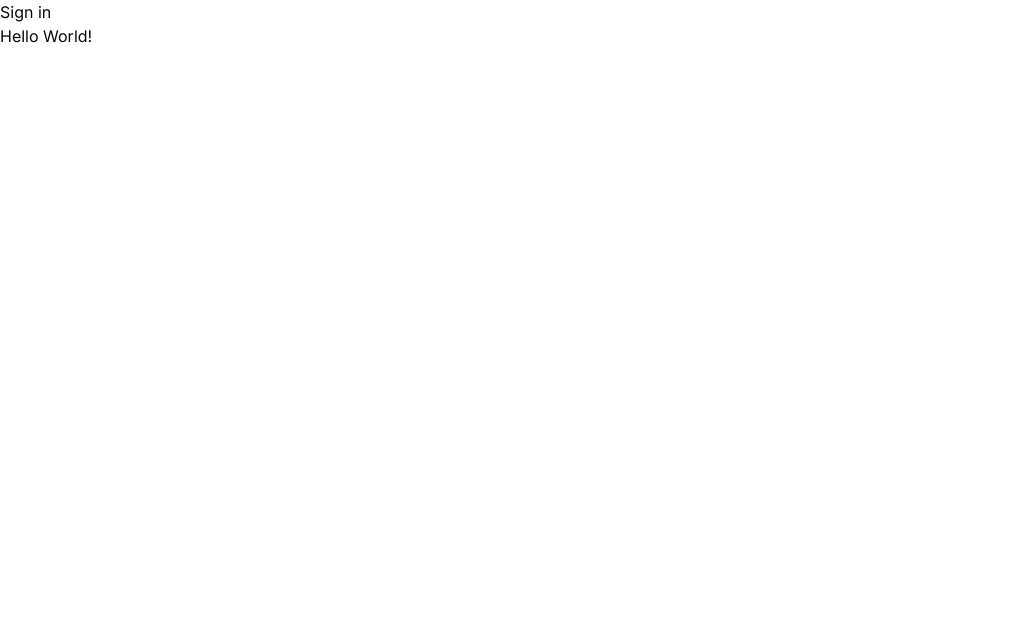
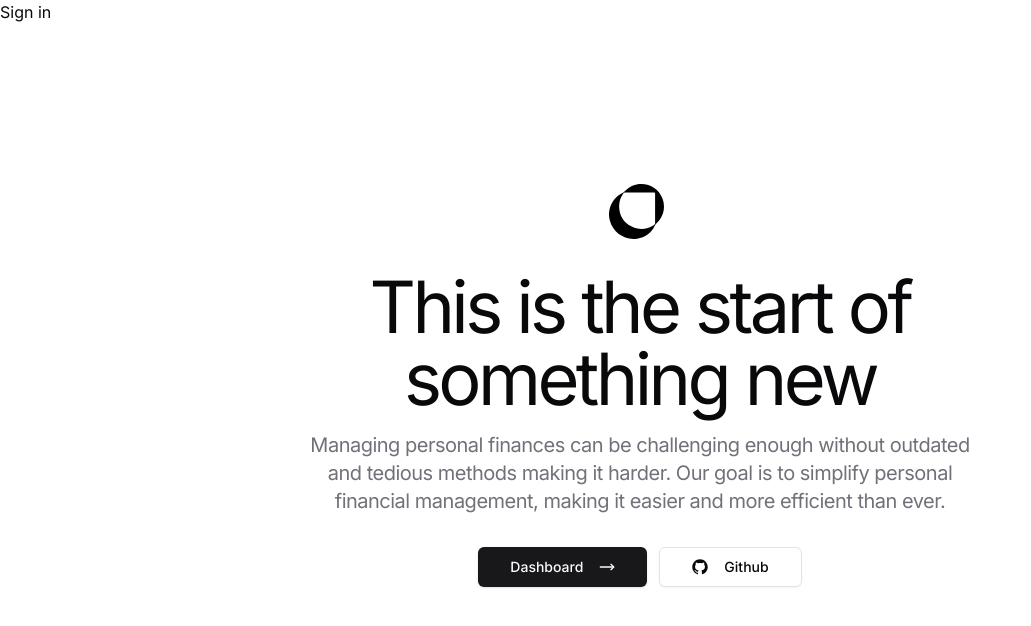
Before and after one commit to gabrielayer/Crescent, a Next.js app: page / in a window 1280 px wide. Shown: the top 626 px of the page, without its empty margins (0-1031 px from the left). Built offline with nearby package versions, Linux system fonts and the light colour scheme; no server answers.

Commit message:
Update page.tsx

```diff
--- a/src/app/page.tsx
+++ b/src/app/page.tsx
@@ -1,5 +1,8 @@
+import { Hero } from "@/components/site/hero"
 export default function Home() {
   return (
-    <h1>Hello World!</h1>
+    <>
+      <Hero />
+    </>
   )
 }
```
